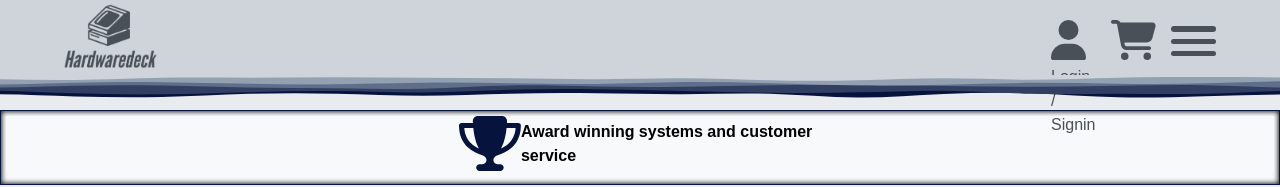
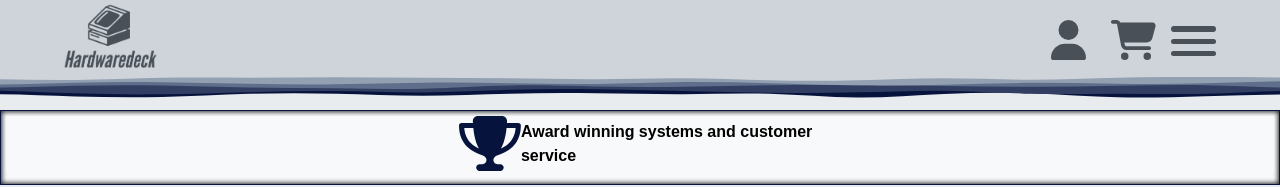
Before and after one commit to Saulul/KF5012-Hardwaredeck, a React (Create React App) app: page / in a window 1280 px wide. Shown: the top 187 px of the page. Built offline with nearby package versions, Linux system fonts and the light colour scheme.

Commit message:
header fix

```diff
--- a/src/components/Header.js
+++ b/src/components/Header.js
@@ -57,9 +57,6 @@ export default function Header({displayNavMethod, user, setUser})
                             :
                             <Link to='/signin' className='icon'>
                                 <FontAwesomeIcon icon={faUser}/>
-                                <div className='headerText'>
-                                    Login / Signin
-                                </div>
                             </Link>
                         }
 
```
